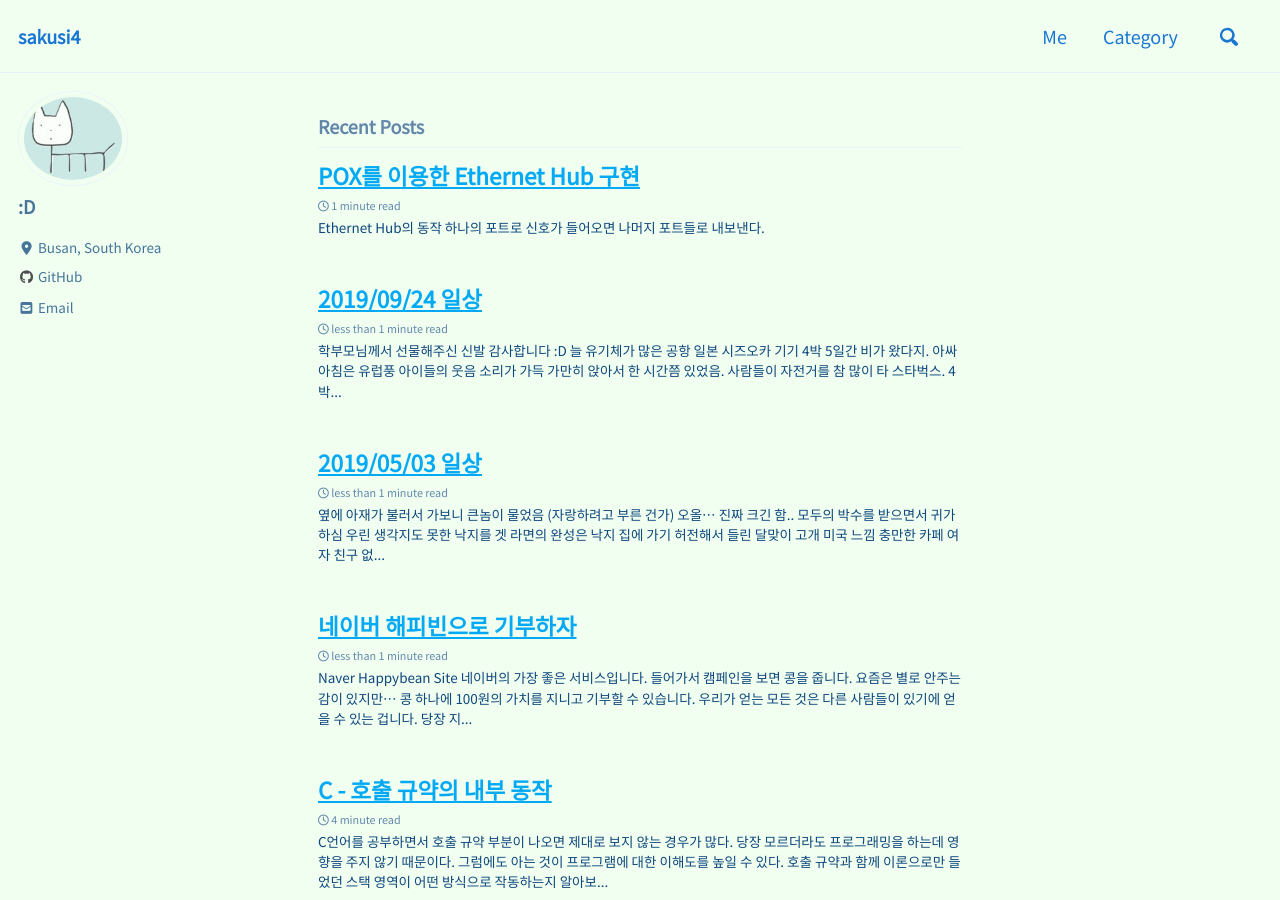
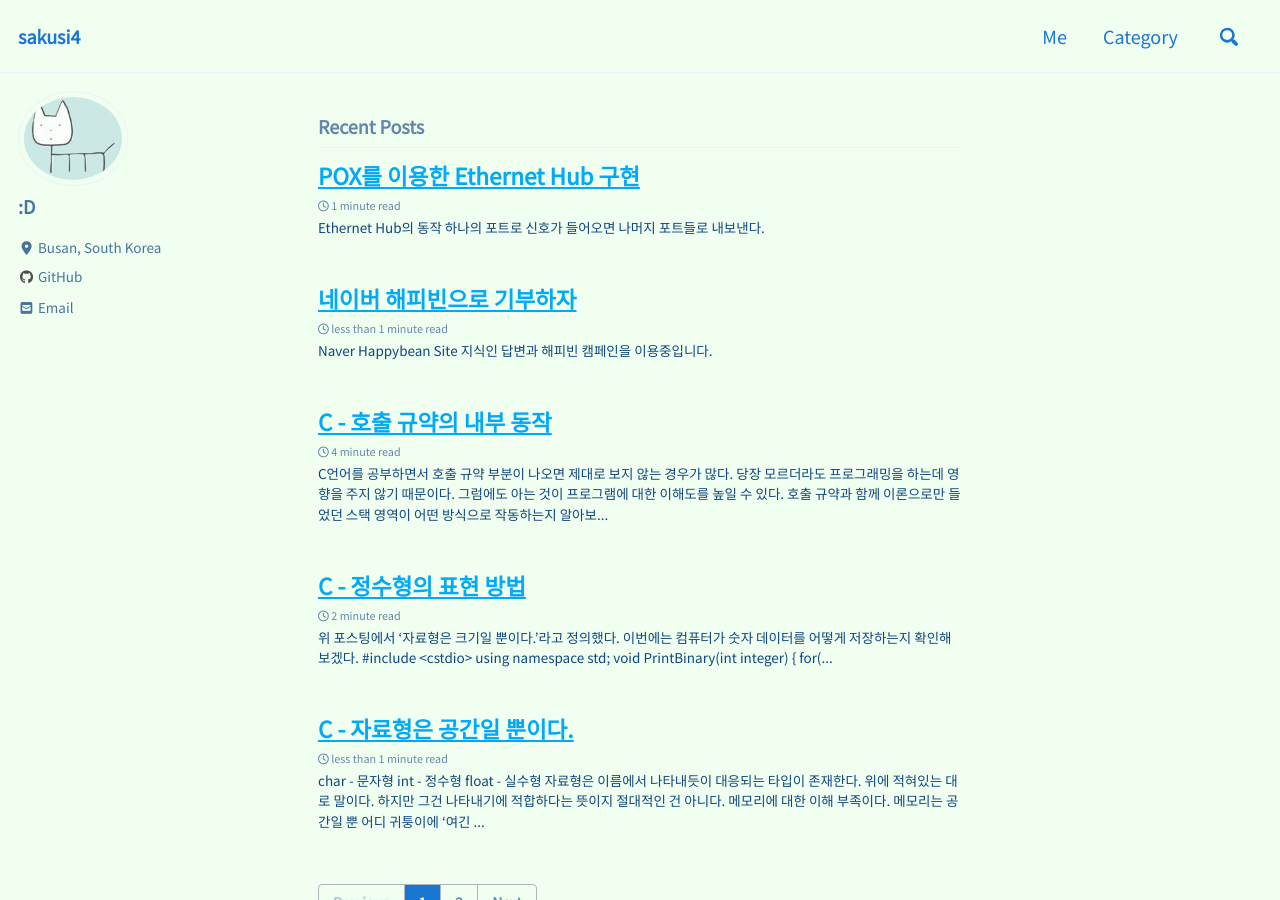
Before and after one commit to sakusi4/sakusi4.github.io, a Jekyll site: the page built from index.html, in a window 1280 px wide and 900 px high. Built offline with Jekyll 4.4.1, drawn with Linux system fonts in a browser that asks for light colours; cached includes are drawn as plain includes; nearby versions of some CDN libraries; the list of posts is cut into pages by our own code.

Commit message:
no message

```diff
--- a/_posts/2019-05-03-20190503Diary.md
+++ /dev/null
@@ -1,77 +0,0 @@
----
-title: "2019/05/03 일상"
-categories:
-  - Free Board
-
-date: 2019-05-03 16:30:16
-toc: true
----
-
-![0](/assets/images/2019-05-03-Diary/0.jpg)
-
-옆에 아재가 불러서 가보니 큰놈이 물었음 (자랑하려고 부른 건가)
-
-![0](/assets/images/2019-05-03-Diary/1.jpg)
-
-오올... 진짜 크긴 함.. 모두의 박수를 받으면서 귀가하심
-
-![0](/assets/images/2019-05-03-Diary/2.jpg "친구의 초상권은 소중해")
-
-우린 생각지도 못한 낙지를 겟
-
-![0](/assets/images/2019-05-03-Diary/3.jpg)
-
-라면의 완성은 낙지
-![0](/assets/images/2019-05-03-Diary/4.jpg)
-
-집에 가기 허전해서 들린 달맞이 고개
-
-![0](/assets/images/2019-05-03-Diary/5.jpg)
-
-미국 느낌 충만한 카페
-
-![0](/assets/images/2019-05-03-Diary/6.jpg)
-
-여자 친구 없으니까 여자, 아니 유자차
-
-![0](/assets/images/2019-05-03-Diary/7.jpg)
-
-경성대에 새로 생긴 헤드셋을 사용하는 코인 노래방(락휴), 세 곡에 천 원
-
-![0](/assets/images/2019-05-03-Diary/8.jpg)
-
-김치찌개는 반드시 돼지고기야. 그래야만 해
-
-대독장 김치찌개 강추
-
-![0](/assets/images/2019-05-03-Diary/9.jpg)
-
-또 낚시, 먹지도 못하고 걸렸구나 불쌍한 것
-
-![0](/assets/images/2019-05-03-Diary/10.jpg)
-
-가져온 고양이 밥 뿌리기
-
-![0](/assets/images/2019-05-03-Diary/11.jpg)
-
-무려 30cm 도다리 겟, 바로 귀가
-
-![0](/assets/images/2019-05-03-Diary/12.jpg)
-
-생선보다 작은 도마
-
-물고기는 생에 첫 육지에 나와
-
-![0](/assets/images/2019-05-03-Diary/13.jpg)
-
-회가 됐다.
-
-![0](/assets/images/2019-05-03-Diary/14.jpg)
-
-집에 안 가니 얘들아, 내 침대야
-
-![0](/assets/images/2019-05-03-Diary/15.jpg)
-
-침대 뺐기고 일하기
-
-달달한 액체의 양과 코드의 양은 비례한다.
--- a/_posts/2019-09-24-20190924Diary.md
+++ /dev/null
@@ -1,141 +0,0 @@
----
-title: "2019/09/24 일상"
-categories:
-  - Free Board
-
-date: 2019-09-24 16:30:16
-toc: true
----
-
-![0](/assets/images/2019-09-24-Diary/0.jpg)
-
-학부모님께서 선물해주신 신발
-
-감사합니다 :D
-
-![0](/assets/images/2019-09-24-Diary/1.png)
-
-늘 유기체가 많은 공항
-
-![0](/assets/images/2019-09-24-Diary/2.jpg)
-
-일본 시즈오카 기기
-
-4박 5일간 비가 왔다지.
-
-아싸
-
-![0](/assets/images/2019-09-24-Diary/3.jpg)
-
-아침은 유럽풍
-
-![0](/assets/images/2019-09-24-Diary/4.jpg)
-
-아이들의 웃음 소리가 가득
-
-![0](/assets/images/2019-09-24-Diary/5.jpg)
-
-가만히 앉아서 한 시간쯤 있었음. 사람들이 자전거를 참 많이 타
-
-![0](/assets/images/2019-09-24-Diary/6.jpg)
-
-스타벅스. 4박 5일간 창가에 앉아 사람 구경
-
-40시간쯤 될듯
-
-직원분이랑 친해진건 덤
-
-![0](/assets/images/2019-09-24-Diary/7.jpg)
-
-지인 추천으로 산 라면
-
-별로 안맵군.
-
-![0](/assets/images/2019-09-24-Diary/8.jpg)
-
-숙소 직원 분이 만들어주신 오리 어쩌고... 정체는 아직도 모름
-소통 실패.
-
-![0](/assets/images/2019-09-24-Diary/9.jpg)
-
-무슨무슨 덮밥
-
-![0](/assets/images/2019-09-24-Diary/10.jpg)
-
-녹차 음료가 이렇게 맛있는지 몰랐자너
-
-쪼꼬미는 서비스
-
-![0](/assets/images/2019-09-24-Diary/11.jpg)
-
-지수적으로 증가하는 동전들
-
-![0](/assets/images/2019-09-24-Diary/12.jpg)
-
-귀여운 여중생들이 안내해준 PC카페,
-
-본인들이 더 답답해 하더니 하는 말
-
-뜨리 미닛!, 빨로 미!!! 레츠 꼬!
-
-아 그건 그렇고 여행 와서 일함.. 시무룩
-
-![0](/assets/images/2019-09-24-Diary/13.jpg)
-
-PC카페에서 시킨 카레, 아니 갑자기 무릎을 꿇고 주셔서 절하면서 받음
-
-![0](/assets/images/2019-09-24-Diary/14.jpg)
-
-요금보니 절은 괜히 했음. 젠장
-
-![0](/assets/images/2019-09-24-Diary/15.jpg)
-
-현지인 추천 아이스크림, 익숙하지만 그래서 맛있는 아이스크림
-
-![0](/assets/images/2019-09-24-Diary/16.jpg)
-
-아침으로 먹기에 뭐... 나쁘지 않았음.
-
-![0](/assets/images/2019-09-24-Diary/17.jpg)
-
-공항에서 도시락
-
-도착하니까 밤이라서 공항에 있는 찜질방에서 숙면
-
-출입키 잃어버려서 만 원 헌납..
-
-![0](/assets/images/2019-09-24-Diary/18.jpg)
-
-경성대에 새로 생긴 중식당, 국물엔 해산물이라구.... 고기 넣지 말라구....
-
-![0](/assets/images/2019-09-24-Diary/19.jpg)
-
-매일 가던 사무실 앞 식당
-
-![0](/assets/images/2019-09-24-Diary/23.jpg)
-
-동네 백수 친구
-
-![0](/assets/images/2019-09-24-Diary/24.jpg)
-
-학부모님께 받은 양갱 세트
-
-감쟈합니다
-
-![0](/assets/images/2019-09-24-Diary/25.jpg)
-
-여고생뿐인 가게에 남자 둘, 왤케 많이 먹었냐?
-
-![0](/assets/images/2019-09-24-Diary/26.jpg)
-
-이사한 사무실 앞 칼국수 집
-
-홍합과 바지락이...저어어어엉말 많음
-
-문현동에 있움
-
-![0](/assets/images/2019-09-24-Diary/27.jpg)
-
-맥북에 커피 쏟움
-
-아놔
--- a/_posts/2019-12-09-Happybean.md
+++ b/_posts/2019-12-09-Happybean.md
@@ -9,12 +9,6 @@ toc: true
 
 [Naver Happybean Site](https://happybean.naver.com/donation/DonateHomeMain.nhn)
 
-네이버의 가장 좋은 서비스입니다. 들어가서 캠페인을 보면 콩을 줍니다.
-요즘은 별로 안주는 감이 있지만... 콩 하나에 100원의 가치를 지니고 기부할 수 있습니다.
-우리가 얻는 모든 것은 다른 사람들이 있기에 얻을 수 있는 겁니다.
-당장 지식을 얻으려고 해도 누군가가 쓴 글을 읽어야 하죠. 나만 잘나서 되는 것은 아무것도 없습니다.
-고작 저 하나 캠페인으로 얻은 콩 몇 개가 누군가의 삶을 바꿀 순 없겠지만 여러분들도 동참한다면 말이 다릅니다.
-하나의 문화로 자리 잡으면 참 좋겠다는 생각이 듭니다.
+지식인 답변과 해피빈 캠페인을 이용중입니다.
 
-한 번도 자비를 쓴 적이 없지만 벌써 많은 금액이 기부 됐습니다.
 ![0](/assets/images/Happybean/0.png)
```
